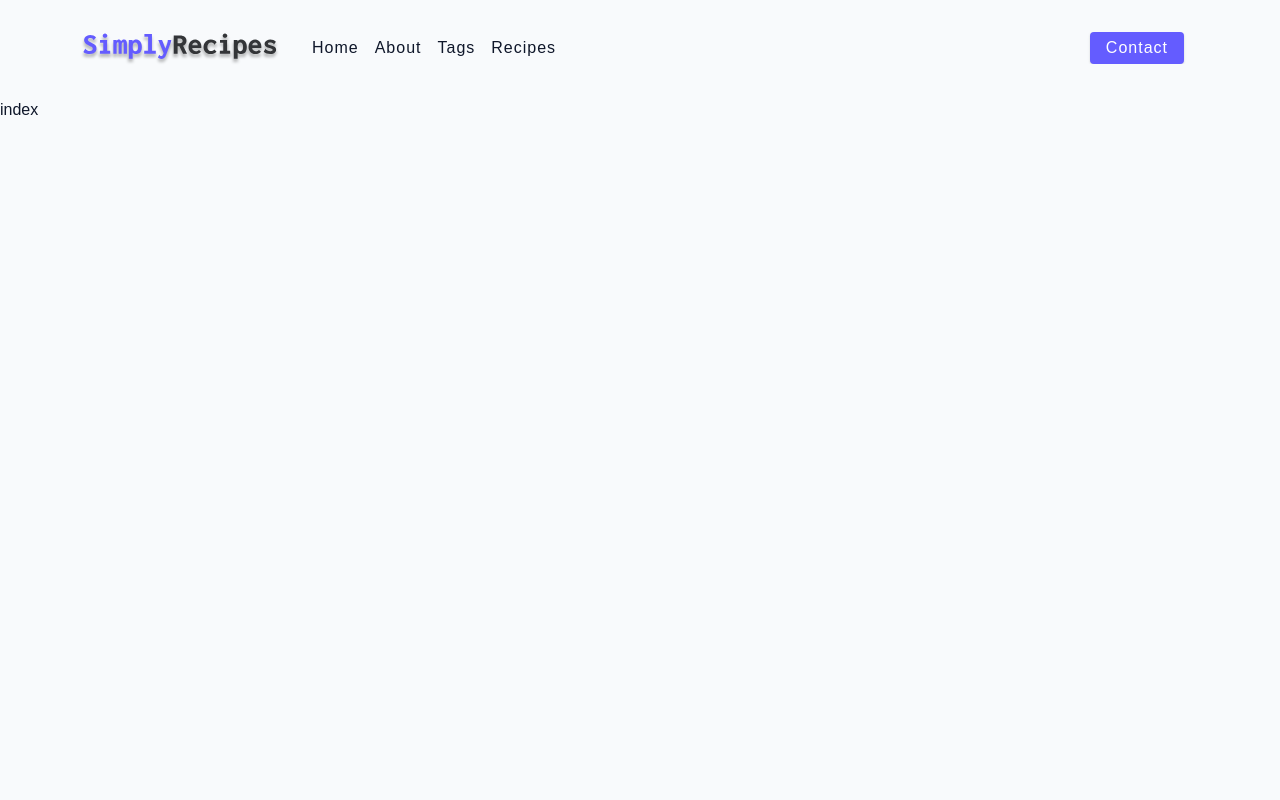
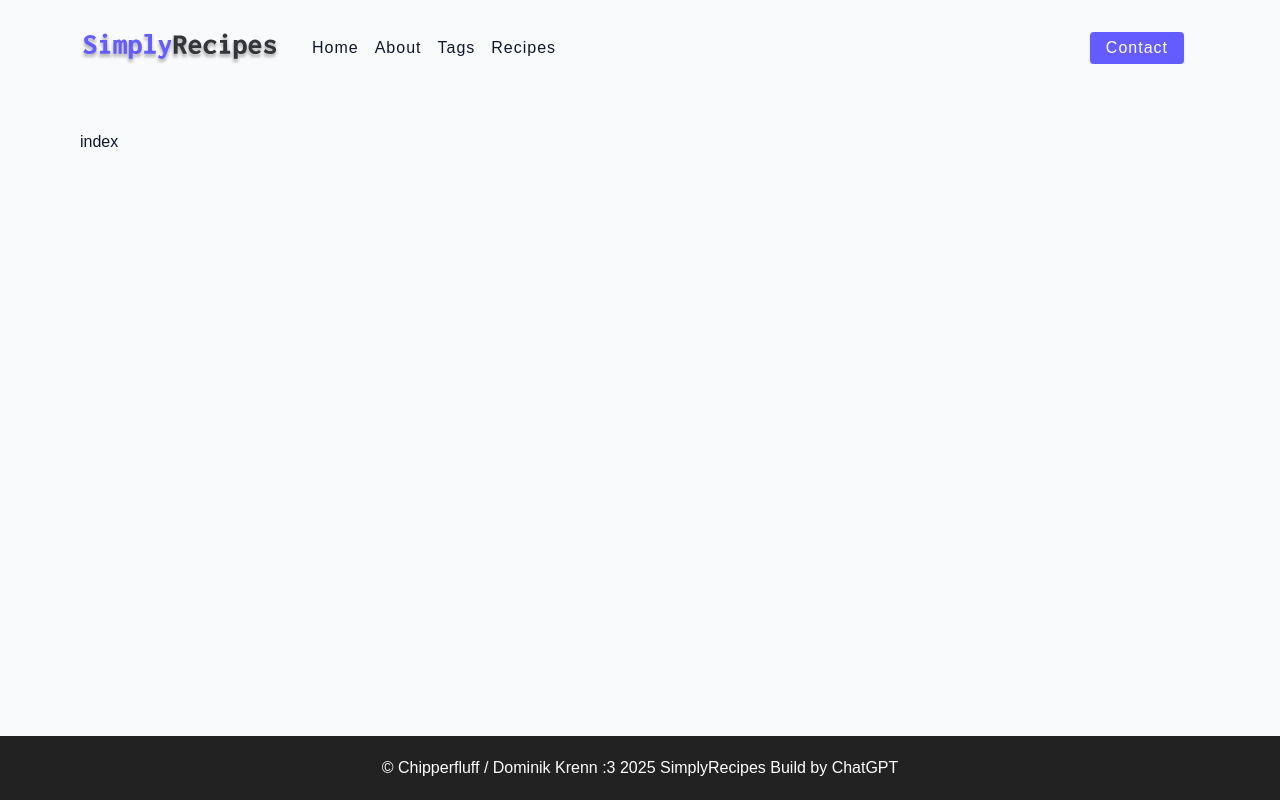
Before and after one commit to ChippisTraining/recipe-or-so, a Flask app: page / in a window 1280 px wide. Run offline with Flask 3, Linux system fonts and the light colour scheme; some libraries are stand-ins or nearby versions.

Commit message:
finished page main and footer

```diff
--- a/website/static/css/style.css
+++ b/website/static/css/style.css
@@ -365,3 +365,46 @@ Navbar
     margin-left: auto;
   }
 }
+
+/*
+===============
+Page
+===============
+*/
+
+.page {
+  width: 90%;
+  max-width: var(--max-width);
+  margin: 0 auto;
+  padding-top: 2rem;
+  min-height: calc(100vh - (6rem + 4rem));
+}
+
+/*
+===============
+Footer
+===============
+*/
+
+.page-footer {
+  height: 4rem;
+  text-align: center;
+  background: var(--black);
+  color: var(--white);
+
+  display: flex;
+  align-items: center;
+  justify-content: center;
+}
+
+.page-footer p {
+  margin-bottom: 0;
+}
+
+.footer-logo
+
+/*
+===============
+*blank*
+===============
+*/
--- a/website/templates/base.html
+++ b/website/templates/base.html
@@ -48,13 +48,23 @@
       <!-- end of nav -->
     </header>
 
-    <main>
+    <!-- main -->
+    <main class="page">
       {% block content %}
 
       {% endblock %}
     </main>
+    <!-- end of main -->
 
-    <footer></footer>
+    <!-- footer -->
+    <footer class="page-footer">
+      <p>
+        &copy; Chipperfluff / Dominik Krenn :3 <span id="date">1963</span>
+        <span class="footer-logo">SimplyRecipes</span>
+        Build by ChatGPT
+      </p>
+    </footer>
+    <!-- end of footer -->
 
     <!-- js include -->
     <script src="{{ url_for('static', filename='js/app.js') }}"></script>
```
